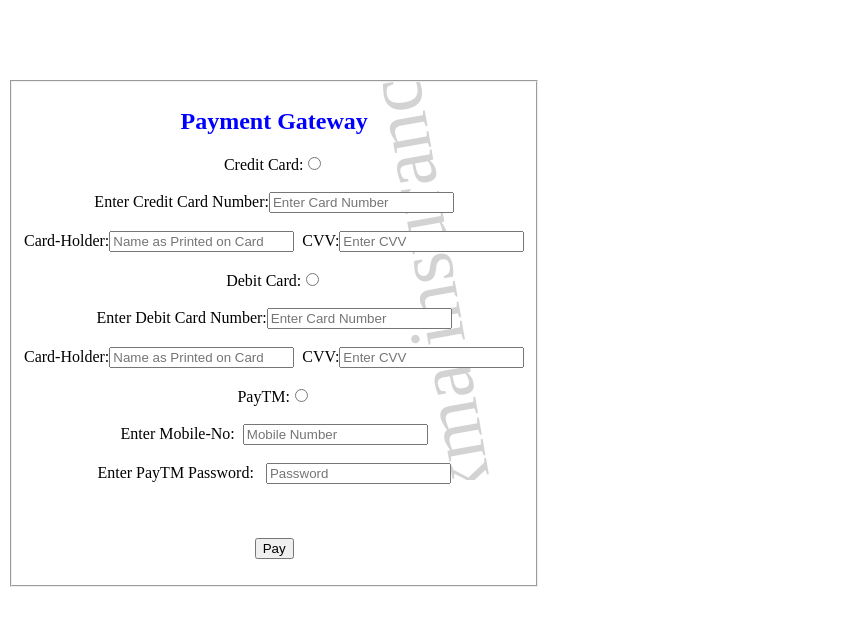
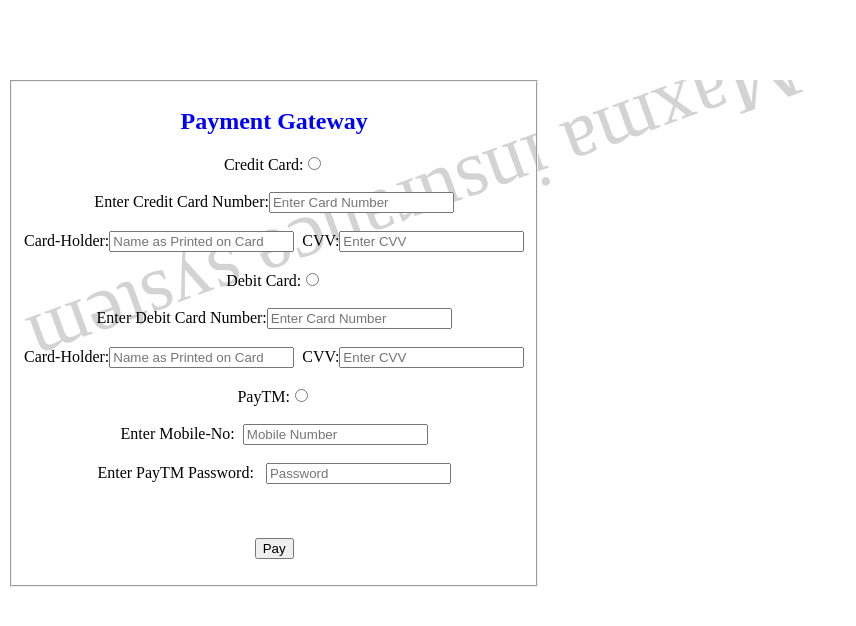
Before and after one commit to mohdhussain10/insurance-system.github.io, a plain HTML site: page payment.html in a window 1280 px wide. Shown: the whole page, without its empty margins (0-856 px from the left). Drawn offline with Linux system fonts and the light colour scheme.

Commit message:
Update payment.html

```diff
--- a/payment.html
+++ b/payment.html
@@ -111,7 +111,7 @@ if(document.getElementById("mo2").checked)
     color:lightgrey;
     font-size:80px;
     transform:rotate(-100deg);
-    -webkit-transform:rotate(-100deg);
+    -webkit-transform:rotate(-200deg);
 			      overflow-x: hidden;
   overflow-y: hidden;
 		    }
```
